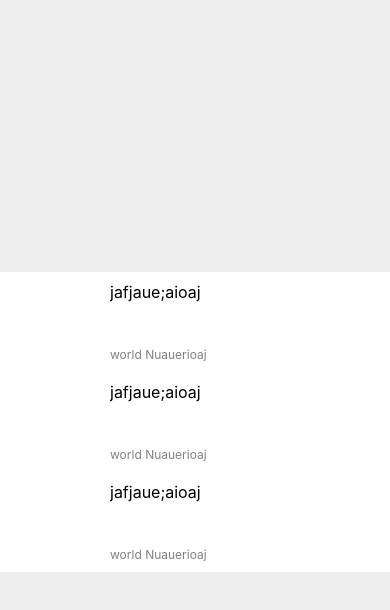
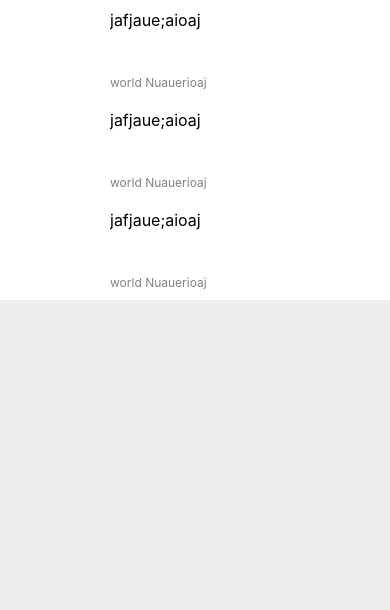
Before and after one commit to KUDO-1118/ReactNative-newsapp, a React Native app: screen / in a window 390 px wide. Shown: the top 610 px of the page. Built offline with nearby package versions, Linux system fonts and the light colour scheme.

Commit message:
ScrollView, SafeAreaViewの追記

```diff
--- a/App.js
+++ b/App.js
@@ -1,5 +1,5 @@
 import { StatusBar } from 'expo-status-bar';
-import { StyleSheet, Image, View, Text } from 'react-native';
+import { StyleSheet, Image, SafeAreaView, Text, ScrollView } from 'react-native';
 import { ListItem } from './components/ListItem';
 import articles from "./dummies/articles.json";
 
@@ -15,19 +15,19 @@ export default function App() {
   });
 
   return (
-    <View style={styles.container}>
-      { items }
+    <SafeAreaView style={styles.container}>
+      <ScrollView>
+        { items }
+      </ScrollView>
       <StatusBar style="auto" />
-    </View>
+    </SafeAreaView>
   );
 }
 
 const styles = StyleSheet.create({
   container: {
     flex: 1,
-    backgroundColor: '#eee',
-    alignItems: 'center',
-    justifyContent: 'center',
+    backgroundColor: '#eee'
   },
   itemContainer: {
     height: 100,
```
